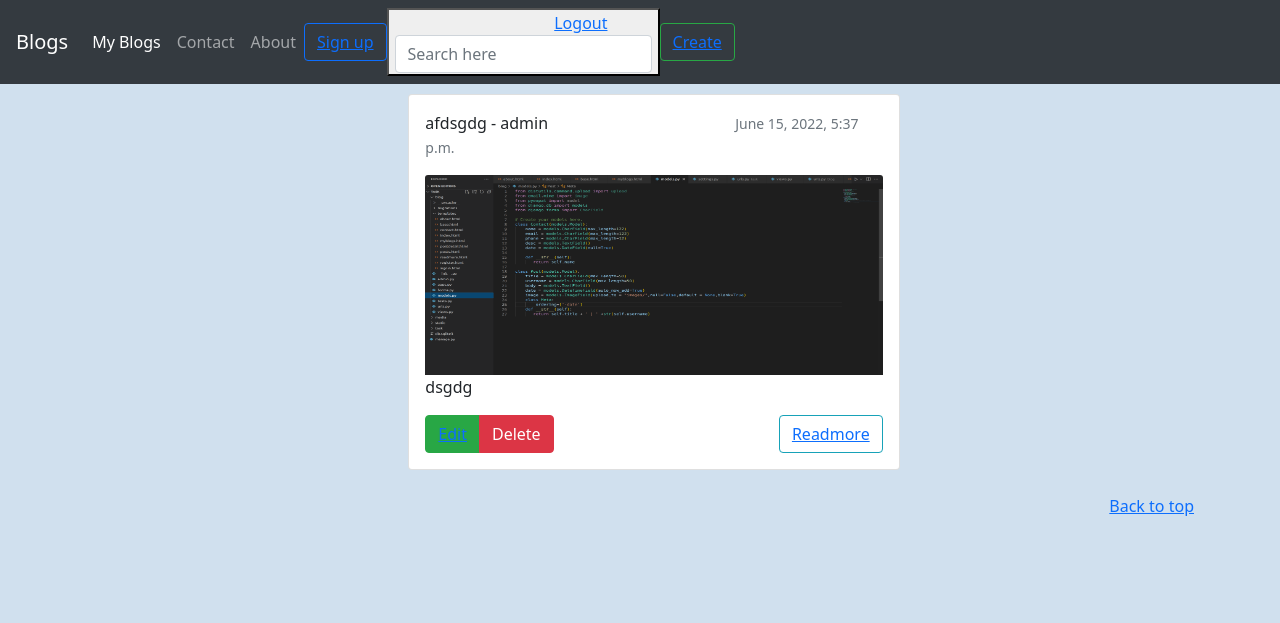
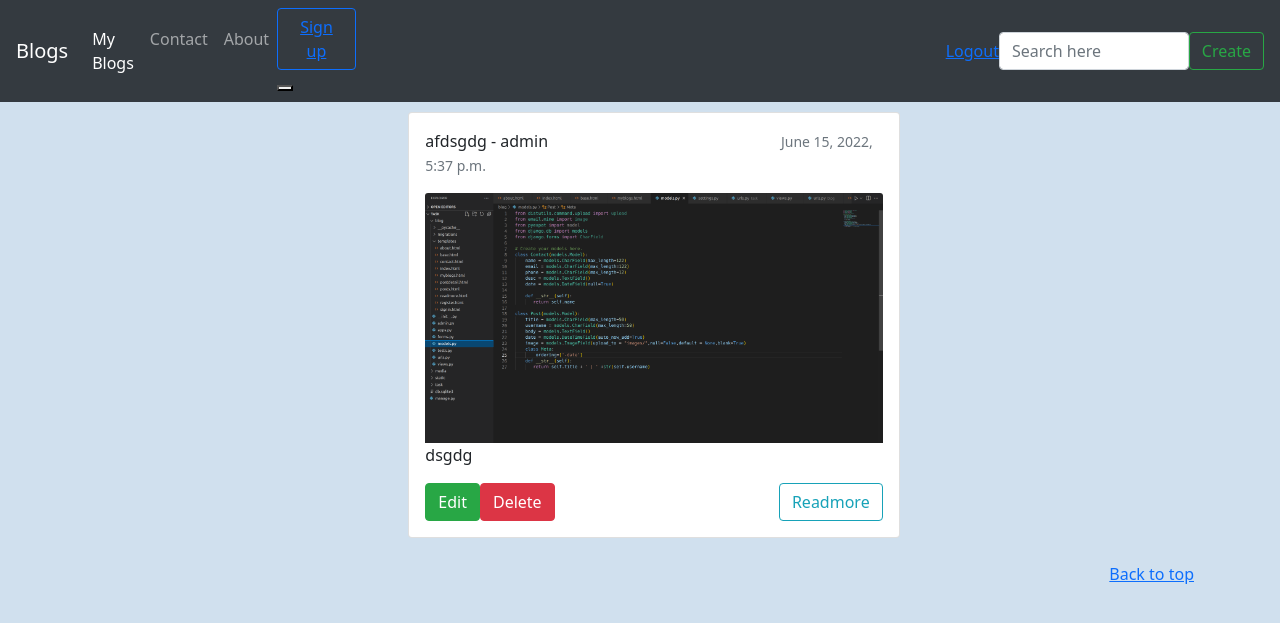
Before and after one commit to pm-2001/Content_Management_System, a Django app: page / in a window 1280 px wide. Shown: the top 623 px of the page. Run offline with Django 4.2, Linux system fonts and the light colour scheme; data comes from the database, SQL or seed files in the repository; both versions use the stored data as it was after the commit; parts of the project's set-up code (start-up, migrations or seed data) failed here and were passed over; some libraries are stand-ins or nearby versions.

Commit message:
added delete button

```diff
--- a/task/blog/templates/base.html
+++ b/task/blog/templates/base.html
@@ -34,18 +34,18 @@
                 <a class="nav-link" href="/about">About</a>
               </li>
             </ul>
-
-            {% if user.is_authenticated %}<p style="color:white ; vertical-align:-2%">Hello, {{request.user}}</p>
-            {% else %}
-            <button type="button" class="btn btn-outline-primary" ><a href="/register">Sign up</a><button>
-            {% endif %}
-
+              <div style ="vertical-align:-2%">
+                {% if user.is_authenticated %}<p style="color:white" >Hello, {{request.user}}</p>
+                {% else %}
+                <button type="button" class="btn btn-outline-primary" ><a href="/register">Sign up</a><button>
+                {% endif %}
+              </div>
             <div style="margin-left:50%">
               <a href="/logout" style="margin-right:10%">Logout</a>
             </div>
             <form class="d-flex">
               <input class="form-control me-2" type="search" placeholder="Search here" aria-label="Search">
-              <button class="btn btn-outline-success" type="button"><a href = "/posts" target = "_blank">Create</a></button>
+              <a href = "/posts" target = "_blank"><button class="btn btn-outline-success" type="button">Create</button></a>
 
             </form>
           </div>
--- a/task/blog/templates/index.html
+++ b/task/blog/templates/index.html
@@ -6,17 +6,17 @@
             <div class="col-md-5" >
               <div class="card mb-4 box-shadow">
                 <div class="card-body">
-                  <p class="card-text">{{i.title}}  -  {{i.username}} <small class="text-muted" style="margin-left:40%">{{i.date}}</small> </p>
-                  <img class ="card-img-top" height="200px" alt="" src="{{i.image.url}}">
+                  <p class="card-text">{{i.title}}  -  {{i.username}} <small class="text-muted" style="margin-left:50%">{{i.date}}</small> </p>
+                  <img class ="card-img-top" height="250px" alt="" src="{{i.image.url}}">
                   <p class="card-text">{{i.body}}</p>
                   <div class="d-flex justify-content-between align-items-center">
                     <div class="btn-group">
-                      <button type="button" class="btn btn-success"><a href = "{% url 'update_post' i.id %}">Edit</a></button>
-                      <button type="button" class="btn btn-danger">Delete</button>
+                      <a href = "{% url 'update_post' i.id %}"><button type="button" class="btn btn-success">Edit</button></a>
+                      <a href = "{% url 'delete_post' i.id %}"><button type="button" class="btn btn-danger">Delete</button></a>
                     </div>
                     <div class="btn-group">
-                      <button type="button" class="btn btn-outline-info">
-                        <a href = "{% url 'postdetail' i.id %}">Readmore</a></button>
+                      <a href = "{% url 'postdetail' i.id %}"><button type="button" class="btn btn-outline-info">
+                        Readmore</button></a>
                     </div>
                   </div>
                 </div>
--- a/task/blog/urls.py
+++ b/task/blog/urls.py
@@ -1,7 +1,7 @@
 from django.contrib import admin
 from django.urls import path
 from blog import views
-from blog.views import PostDetail, UpdatePostView
+from blog.views import PostDetail,UpdatePostView,DeletePostView
 
 urlpatterns = [
     path('',views.home, name='home'),
@@ -13,4 +13,5 @@ urlpatterns = [
     path('signin',views.signin, name='signin'),
     path('logout',views.logoutUser, name='logout'),
     path('article/edit/<int:pk>',views.UpdatePostView.as_view(),name='update_post'),
+    path('article/delete/<int:pk>',views.DeletePostView.as_view(),name='delete_post'),
 ]
--- a/task/blog/views.py
+++ b/task/blog/views.py
@@ -11,6 +11,7 @@ from django.contrib.auth.decorators import login_required
 from .forms import CreateUserForm
 from .forms import ImageForm
 from django.views.generic import DetailView,UpdateView,DeleteView
+from django.urls import reverse_lazy
 
 
 def home(request):
@@ -29,9 +30,10 @@ class UpdatePostView(UpdateView):
     template_name = 'update_post.html'
     fields = ['title','body','image']
 
-class DeletePostView(UpdateView):
+class DeletePostView(DeleteView):
     model= Post
     template_name = 'delete_post.html'
+    success_url= reverse_lazy('home')
 
 def about(request):
     return render(request,'about.html')
```
Also changed, not shown: task/blog/templates/delete_post.html (+31 -0 lines), task/blog/templates/postdetail.html (+6 -4 lines), task/db.sqlite3, task/media/images/15873_2Dr9d5q.jpg (added), task/media/images/15873_GE21OjJ.jpg (added), task/media/images/15873_SZDlLoW.jpg (added), task/media/images/Screenshot-20220526165228-1258x772_AGIvMpd.png (added), task/media/images/Screenshot-20220526165228-1258x772_Mn11I8h.png (added), task/media/images/Screenshot-20220526165228-1258x772_WcuEPTy.png (added), task/media/images/Screenshot-20220527235648-1368x808_Ht2eadJ.png (added), task/media/images/Screenshot-20220527235648-1368x808_YVp1xVA.png (added), task/media/images/Screenshot-20220611224945-3080x1736_3wVMDTX.png (added), task/media/images/Screenshot-20220612151026-3032x1462_UeFKnLa.png (added), task/media/images/Screenshot-20220614164147-2976x1612.png (added), 2 more files.
